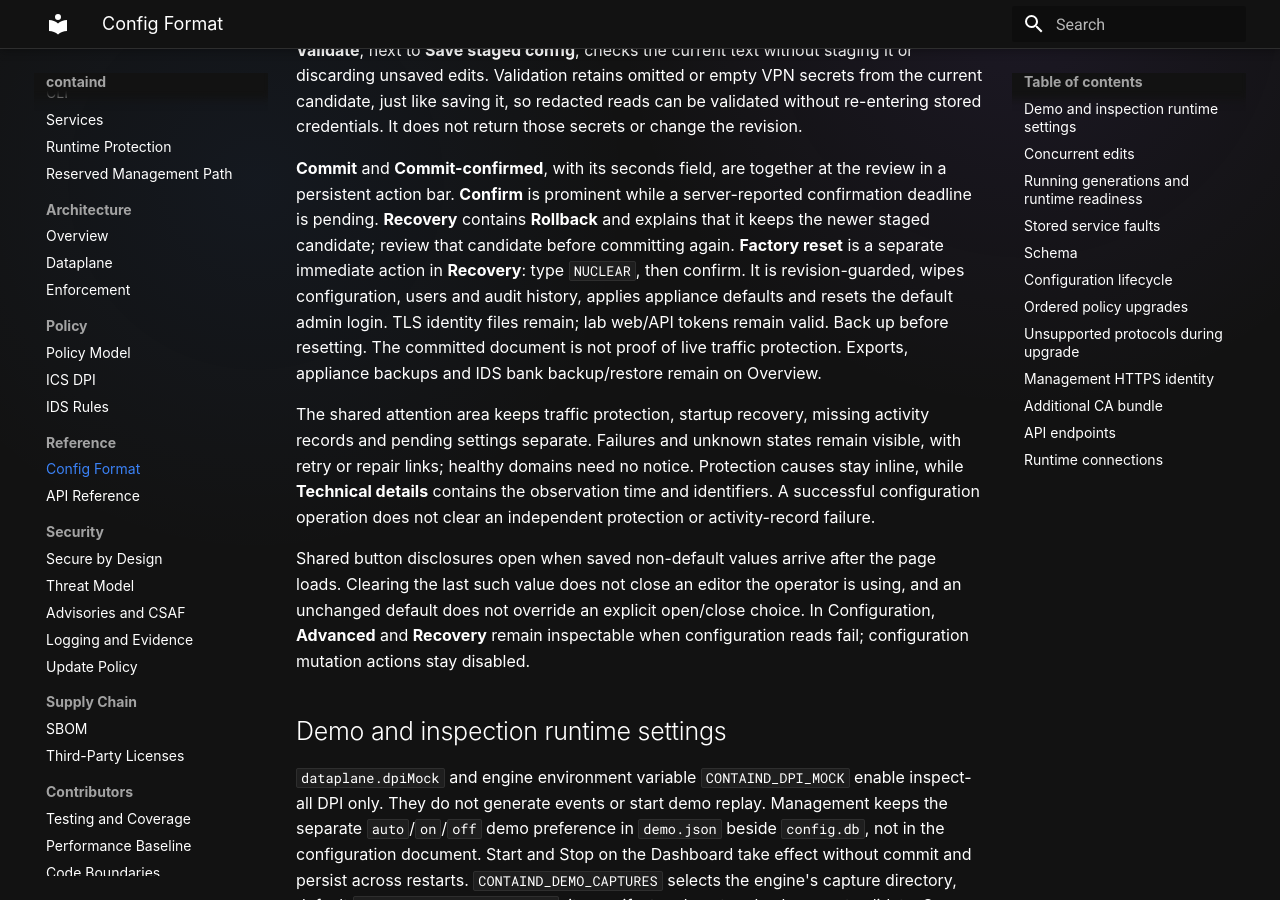
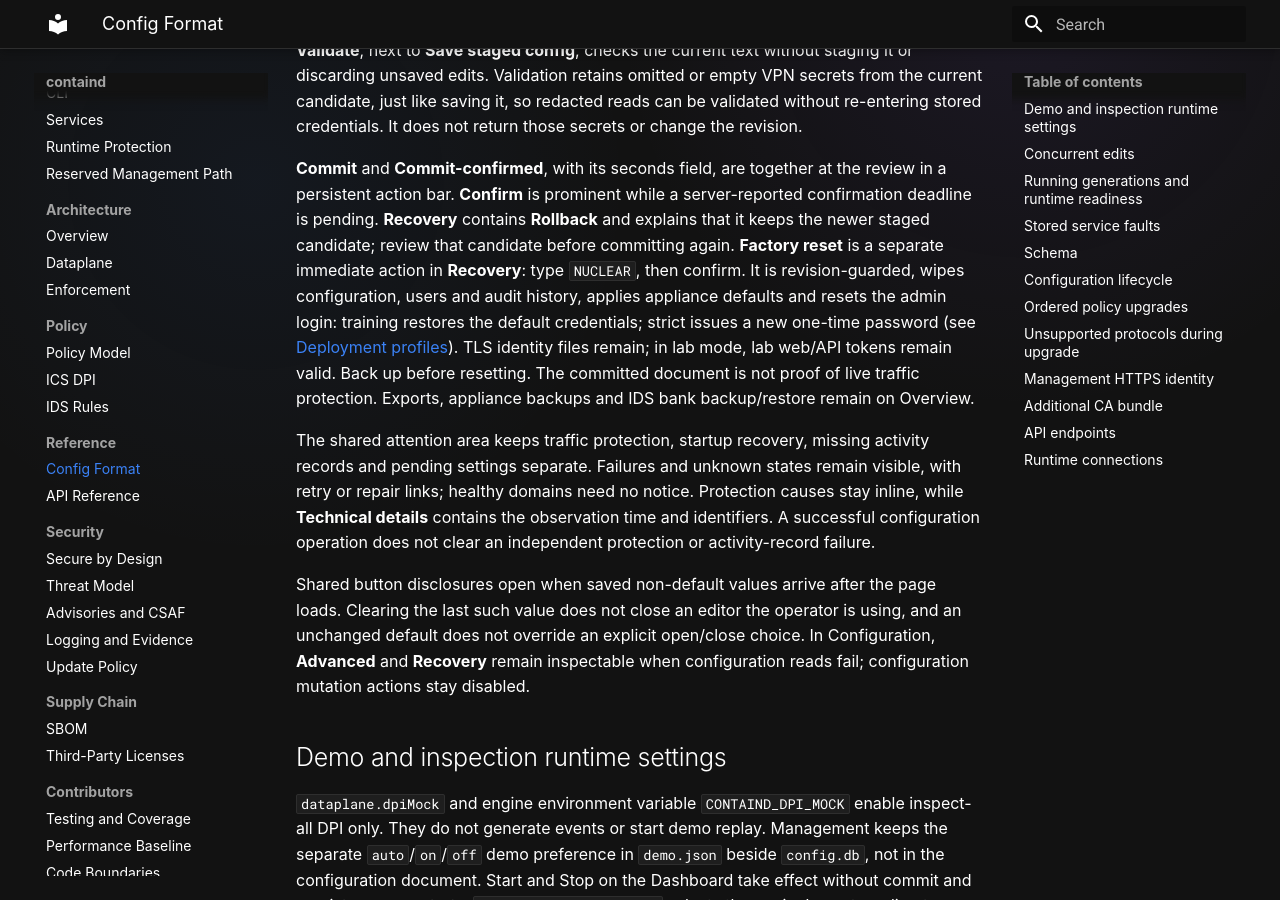
Before and after one commit to tonylturner/containd, an MkDocs documentation site: the page built from docs/mkdocs/config-format.md, in a window 1280 px wide and 900 px high, scrolled down 898 px. Built offline with MkDocs 1.6.1 and Material for MkDocs 9.7.7, drawn with Linux system fonts in a browser that asks for light colours.

Commit message:
Qualify factory-reset login guidance by profile in docs

```diff
--- a/docs/mkdocs/config-format.md
+++ b/docs/mkdocs/config-format.md
@@ -48,8 +48,10 @@ deadline is pending. **Recovery** contains **Rollback** and explains that it
 keeps the newer staged candidate; review that candidate before committing
 again. **Factory reset** is a separate immediate action in **Recovery**:
 type `NUCLEAR`, then confirm. It is revision-guarded, wipes configuration,
-users and audit history, applies appliance defaults and resets the default
-admin login. TLS identity files remain; lab web/API tokens remain valid.
+users and audit history, applies appliance defaults and resets the admin
+login: training restores the default credentials; strict issues a new one-time
+password (see [Deployment profiles](deployment-profiles.md)). TLS identity
+files remain; in lab mode, lab web/API tokens remain valid.
 Back up before resetting. The committed document is not proof of live traffic protection.
 Exports, appliance backups and IDS bank backup/restore remain on Overview.
 
```
